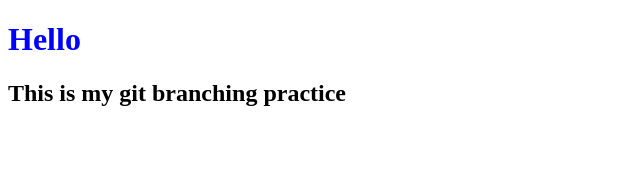
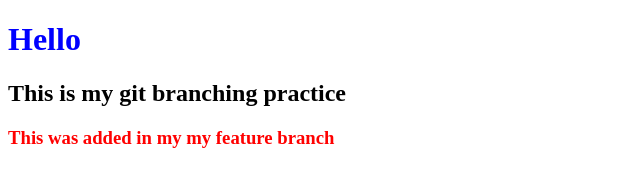
Before and after one commit to chriskokc/branching, a plain HTML site: page index.html in a window 1280 px wide. Shown: the whole page, without its empty margins (0-640 px from the left). Drawn offline with Linux system fonts and the light colour scheme.

Commit message:
added h3.

```diff
--- a/index.html
+++ b/index.html
@@ -10,5 +10,6 @@
 <body>
     <h1>Hello</h1>
     <h2>This is my git branching practice</h2>
+    <h3>This was added in my my feature branch</h3>
 </body>
 </html>
--- a/styles.css
+++ b/styles.css
@@ -1,3 +1,7 @@
 h1 {
     color: blue;
 }
+
+h3 {
+    color: red;
+}
```
